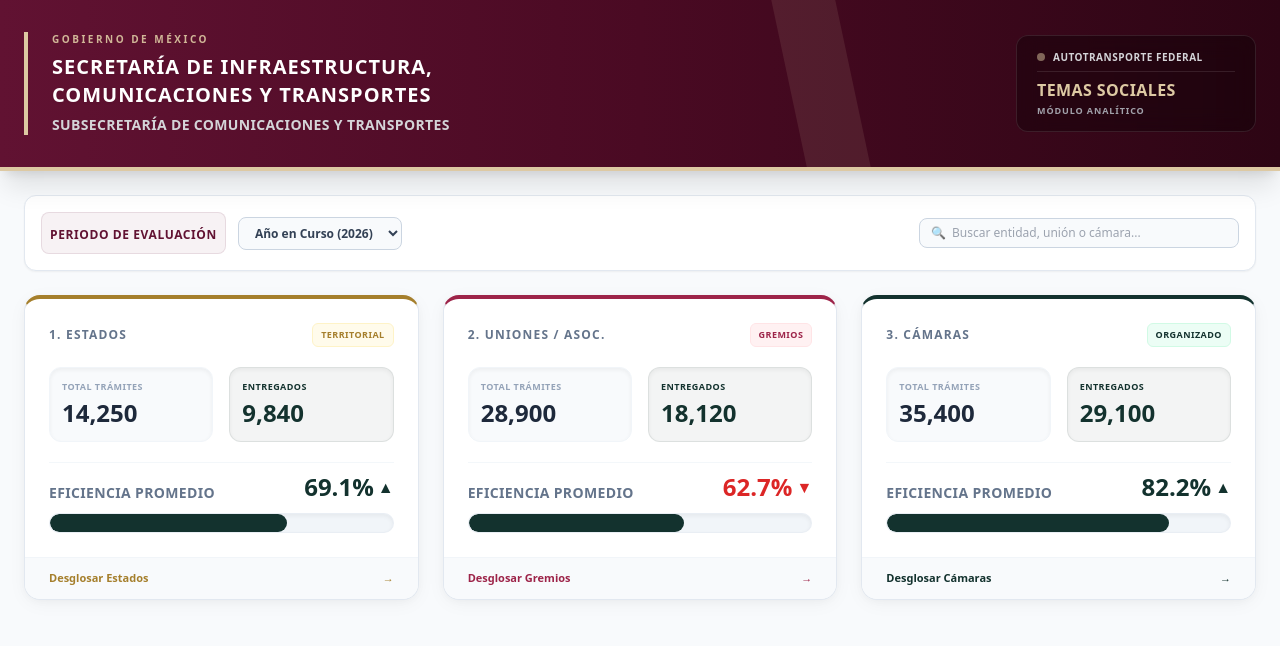
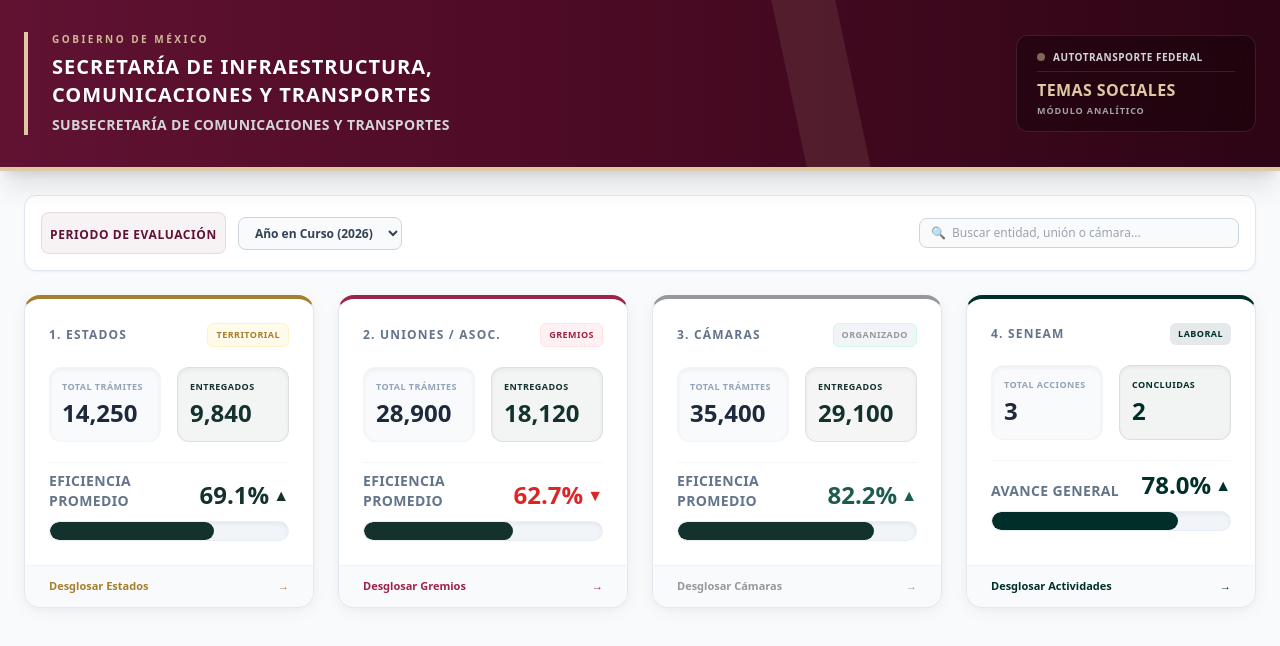
Before and after one commit to Diana7Sanchez/TEMAS-SOCIALES, a plain HTML site: page index.html in a window 1280 px wide. Drawn offline with nearby package versions, Linux system fonts and the light colour scheme.

Commit message:
Add files via upload

```diff
--- a/index.html
+++ b/index.html
@@ -29,7 +29,14 @@
         /* Sombras dinámicas basadas en el color oficial de cada tarjeta */
         .card-1:hover { box-shadow: 0 12px 24px -4px rgba(165, 127, 44, 0.15); border-color: #a57f2c; }
         .card-2:hover { box-shadow: 0 12px 24px -4px rgba(157, 36, 73, 0.15); border-color: #9d2449; }
-        .card-3:hover { box-shadow: 0 12px 24px -4px rgba(19, 50, 46, 0.15); border-color: #13322e; }
+        .card-3:hover {
+    box-shadow: 0 12px 24px -4px rgba(152,152,154,0.15);
+    border-color: #98989A;
+}
+.card-4:hover {
+    box-shadow: 0 12px 24px -4px rgba(0,47,42,0.15);
+    border-color: #002F2A;
+}
     </style>
 </head>
 <body class="bg-sict-grisFondo text-slate-800 font-sans antialiased">
@@ -88,7 +95,7 @@
         </section>
 
         <!-- SECCIÓN TARJETAS SUPERIORES -->
-        <section class="grid grid-cols-1 md:grid-cols-3 gap-6">
+        <section class="grid grid-cols-1 sm:grid-cols-2 lg:grid-cols-4 gap-6">
 
             <!-- TARJETA 1: ESTADOS -->
             <div onclick="mostrarDetalle('estados', 'ESTADOS (Métricas Individuales)')" class="bg-white rounded-2xl border-t-4 border-t-sict-dorado border-x-slate-200 border-b-slate-200 border custom-shadow card-hover card-1 cursor-pointer transition-all duration-300 overflow-hidden flex flex-col justify-between group">
@@ -169,11 +176,11 @@
             </div>
 
             <!-- TARJETA 3: CÁMARAS  -->
-            <div onclick="mostrarDetalle('camaras', 'CÁMARAS DE AUTOTRANSPORTE (Métricas Corporativas)')" class="bg-white rounded-2xl border-t-4 border-t-sict-verde border-x-slate-200 border-b-slate-200 border custom-shadow card-hover card-3 cursor-pointer transition-all duration-300 overflow-hidden flex flex-col justify-between group">
+            <div onclick="mostrarDetalle('camaras', 'CÁMARAS DE AUTOTRANSPORTE (Métricas Corporativas)')" class="bg-white rounded-2xl border-t-4 border-t-[#98989A] border-x-slate-200 border-b-slate-200 border custom-shadow card-hover card-3 cursor-pointer transition-all duration-300 overflow-hidden flex flex-col justify-between group">
                 <div class="p-6 space-y-5">
                     <div class="flex justify-between items-center">
                         <h3 class="text-xs font-black text-slate-500 uppercase tracking-widest group-hover:text-sict-verde transition-colors">3. CÁMARAS</h3>
-                        <span class="bg-emerald-50 text-sict-verde text-[9px] font-black tracking-wider px-2 py-1 rounded-md border border-emerald-100 uppercase">Organizado</span>
+                        <span class="bg-slate-100 text-[#98989A] text-[9px] font-black tracking-wider px-2 py-1 rounded-md border border-emerald-100 uppercase">Organizado</span>
                     </div>
 
                     <div class="grid grid-cols-2 gap-4">
@@ -181,7 +188,7 @@
                             <p class="text-[9px] text-slate-400 font-bold uppercase tracking-wider">Total Trámites</p>
                             <p class="text-2xl font-black text-slate-800 mt-1">35,400</p>
                         </div>
-                        <div class="bg-sict-verde/5 p-3 rounded-xl border border-sict-verde/10 shadow-inner">
+                        <div class="bg-[#98989A]/10 p-3 rounded-xl border border-[#98989A]/20 shadow-inner">
                             <p class="text-[9px] text-sict-verde font-bold uppercase tracking-wider">Entregados</p>
                             <p class="text-2xl font-black text-sict-verde mt-1">29,100</p>
                         </div>
@@ -191,22 +198,257 @@
                     <div class="space-y-2.5 pt-2 border-t border-slate-100/80">
                         <div class="flex flex-col sm:flex-row justify-between items-start sm:items-end gap-1">
                             <span class="text-sm font-black text-slate-500 uppercase tracking-wide">Eficiencia Promedio</span>
-                            <div class="flex items-center gap-1 text-sict-verde font-black text-xl sm:text-2xl leading-none">
-                                <span>82.2%</span>
-                                <span class="text-base">▲</span>
-                            </div>
+                            <div class="
+flex items-center gap-1
+text-[#1E5B4F]
+font-black
+text-xl sm:text-2xl
+leading-none">
+
+    <span>82.2%</span>
+    <span class="text-base">▲</span>
+
+</div>
                         </div>
                         <div class="w-full bg-slate-100 h-5 rounded-full overflow-hidden shadow-inner border border-slate-200/50">
                             <div class="bg-sict-verde h-full rounded-full transition-all duration-500" style="width: 82.2%"></div>
                         </div>
                     </div>
                 </div>
-                <div class="bg-slate-50 px-6 py-3 border-t border-slate-100 flex justify-between items-center text-[11px] font-bold text-sict-verde group-hover:bg-sict-verde group-hover:text-white transition-all">
+                <div class="bg-slate-50 px-6 py-3 border-t border-slate-100 flex justify-between items-center text-[11px] font-bold text-[#98989A] group-hover:bg-[#98989A] group-hover:text-white transition-all">
                     <span>Desglosar Cámaras</span>
                     <span class="transform group-hover:translate-x-1 transition-transform">→</span>
                 </div>
             </div>
+<!-- TARJETA 4: SENEAM -->
+<div
+onclick="mostrarDetalle(
+'seneam',
+'SENEAM (Avance de Actividades)'
+)"
+class="
+bg-white
+rounded-2xl
+border-t-4
+border-t-[#002F2A]
+border-x-slate-200
+border-b-slate-200
+border
+custom-shadow
+card-hover
+card-4
+cursor-pointer
+transition-all
+duration-300
+overflow-hidden
+flex
+flex-col
+justify-between
+group
+">
 
+    <div class="p-6 space-y-5">
+
+        <!-- ENCABEZADO -->
+        <div class="flex justify-between items-center">
+
+            <h3 class="
+            text-xs
+            font-black
+            text-slate-500
+            uppercase
+            tracking-widest
+            group-hover:text-[#002F2A]
+            transition-colors
+            ">
+                4. SENEAM
+            </h3>
+
+            <span class="
+            bg-[#002F2A]/10
+            text-[#002F2A]
+            text-[9px]
+            font-black
+            tracking-wider
+            px-2
+            py-1
+            rounded-md
+            uppercase
+            ">
+                Laboral
+            </span>
+
+        </div>
+
+        <!-- KPIs -->
+        <div class="grid grid-cols-2 gap-4">
+
+            <!-- TOTAL -->
+            <div class="
+            bg-slate-50
+            p-3
+            rounded-xl
+            border
+            border-slate-100
+            shadow-inner
+            ">
+
+                <p class="
+                text-[9px]
+                text-slate-400
+                font-bold
+                uppercase
+                tracking-wider
+                ">
+                    Total Acciones
+                </p>
+
+                <p class="
+                text-2xl
+                font-black
+                text-slate-800
+                mt-1
+                ">
+                    3
+                </p>
+
+            </div>
+
+            <!-- CONCLUIDAS -->
+            <div class="
+            bg-[#002F2A]/5
+            p-3
+            rounded-xl
+            border
+            border-[#002F2A]/10
+            shadow-inner
+            ">
+
+                <p class="
+                text-[9px]
+                text-[#002F2A]
+                font-bold
+                uppercase
+                tracking-wider
+                ">
+                    Concluidas
+                </p>
+
+                <p class="
+                text-2xl
+                font-black
+                text-[#002F2A]
+                mt-1
+                ">
+                    2
+                </p>
+
+            </div>
+
+        </div>
+
+        <!-- AVANCE -->
+        <div class="
+        space-y-2.5
+        pt-2
+        border-t
+        border-slate-100/80
+        ">
+
+            <div class="
+            flex
+            justify-between
+            items-end
+            ">
+
+                <span class="
+                text-sm
+                font-black
+                text-slate-500
+                uppercase
+                tracking-wide
+                ">
+                    Avance General
+                </span>
+
+                <div class="
+                flex
+                items-center
+                gap-1
+                text-[#002F2A]
+                font-black
+                text-xl
+                sm:text-2xl
+                leading-none
+                ">
+
+                    <span>78.0%</span>
+                    <span class="text-base">▲</span>
+
+                </div>
+
+            </div>
+
+            <!-- BARRA -->
+            <div class="
+            w-full
+            bg-slate-100
+            h-5
+            rounded-full
+            overflow-hidden
+            shadow-inner
+            border
+            border-slate-200/50
+            ">
+
+                <div
+                class="
+                bg-[#002F2A]
+                h-full
+                rounded-full
+                transition-all
+                duration-500
+                "
+                style="width:78%">
+                </div>
+
+            </div>
+
+        </div>
+
+    </div>
+
+    <!-- FOOTER -->
+    <div class="
+    bg-slate-50
+    px-6
+    py-3
+    border-t
+    border-slate-100
+    flex
+    justify-between
+    items-center
+    text-[11px]
+    font-bold
+    text-[#002F2A]
+    group-hover:bg-[#002F2A]
+    group-hover:text-white
+    transition-all
+    ">
+
+        <span>Desglosar Actividades</span>
+
+        <span class="
+        transform
+        group-hover:translate-x-1
+        transition-transform
+        ">
+            →
+        </span>
+
+    </div>
+
+</div>
         </section>
 
         <!-- SECCIÓN  EXPANSIBLE DINÁMICO -->
@@ -261,9 +503,15 @@
                 { nombre: 'ANRA', e: 65, pe: 9, pr: 12, f: 6, r: 5, pa: 3 }
             ],
             camaras: [
-                { nombre: 'CANACAR', e: 84, pe: 6, pr: 4, f: 3, r: 2, pa: 1 },
-                { nombre: 'CONATRAM', e: 80, pe: 8, pr: 5, f: 4, r: 2, pa: 1 }
-            ]
+    { nombre: 'CANACAR', e:84, pe:6, pr:4, f:3, r:2, pa:1 },
+    { nombre: 'CONATRAM', e:80, pe:8, pr:5, f:4, r:2, pa:1 }
+],
+
+seneam: [
+    { nombre:'Sueldos', e:85, pe:5, pr:5, f:3, r:1, pa:1 },
+    { nombre:'Horarios', e:70, pe:10, pr:10, f:5, r:3, pa:2 },
+    { nombre:'Prestaciones', e:80, pe:8, pr:6, f:3, r:2, pa:1 }
+]
         };
 
         function mostrarDetalle(tipo, titulo) {
```
